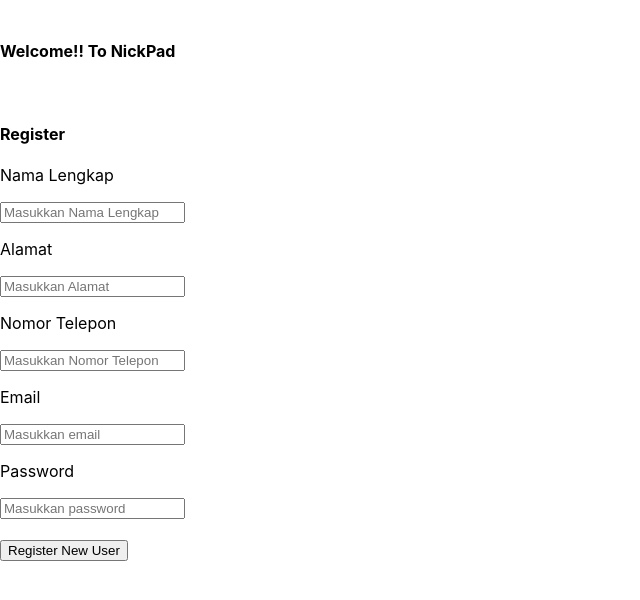
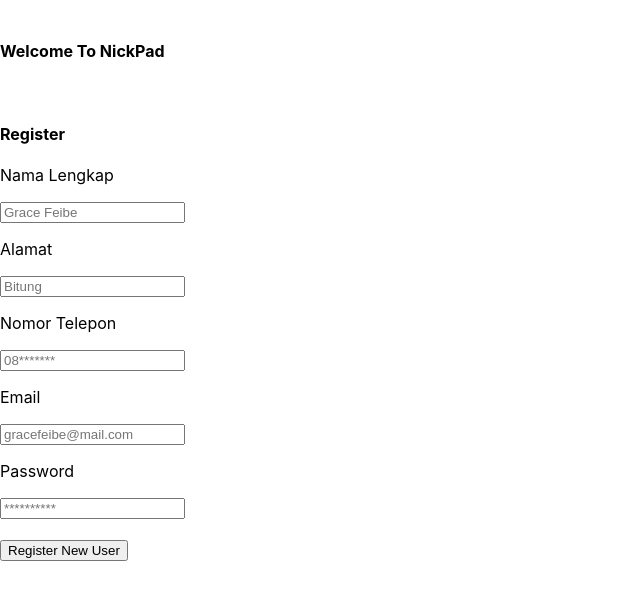
Before and after one commit to GraceFeibe21/backend_finalProject, a React (Create React App) app: page /register in a window 1280 px wide. Shown: the top 600 px of the page, without its empty margins (0-640 px from the left). Built offline with nearby package versions, Linux system fonts and the light colour scheme.

Commit message:
commit Register

```diff
--- a/src/pages/Register/index.js
+++ b/src/pages/Register/index.js
@@ -9,7 +9,7 @@ const Register  = () => {
     const [password, setPassword] = useState ('');
     const [fullName, setFullName] = useState ('');
     const [noTelepon, setnoTelepon] = useState ('');
-    const [welcomeText, setWelcomeText] = useState("Welcome!!");
+    const [welcomeText, setWelcomeText] = useState("Welcome To NickPad");
 
     let history = useHistory();
 
@@ -49,20 +49,20 @@ const Register  = () => {
     return (
         <div className="container" >
             <br />
-            <h4>{welcomeText} To NickPad</h4>
+            <h4>{welcomeText}</h4>
             <br />
             <h4>Register</h4>
             <div className="container mt-4">
             <p className="form-label mt-3  ">Nama Lengkap</p>
-            <input className="form-control mt-4" placeholder="Masukkan Nama Lengkap" value={fullName} onChange={(e) => setFullName(e.target.value)} />
+            <input className="form-control mt-4" placeholder="Grace Feibe" value={fullName} onChange={(e) => setFullName(e.target.value)} />
             <p className="form-label mt-3  ">Alamat</p>
-            <input className="form-control mt-4" placeholder="Masukkan Alamat" value={alamat} onChange={(e) => setAlamat(e.target.value)} />
+            <input className="form-control mt-4" placeholder="Bitung" value={alamat} onChange={(e) => setAlamat(e.target.value)} />
             <p className="form-label mt-3  ">Nomor Telepon</p>
-            <input className="form-control mt-4" type="number" placeholder="Masukkan Nomor Telepon" value={noTelepon} onChange={(e) => setnoTelepon(e.target.value)} />
+            <input className="form-control mt-4" type="number" placeholder="08*******" value={noTelepon} onChange={(e) => setnoTelepon(e.target.value)} />
             <p className="form-label mt-3  ">Email</p>
-            <input className="form-control mt-4" placeholder="Masukkan email" value={email} onChange={(e) => setEmail(e.target.value)} />
+            <input className="form-control mt-4" placeholder="gracefeibe@mail.com" value={email} onChange={(e) => setEmail(e.target.value)} />
             <p className="form-label mt-3 ">Password</p>
-            <input className="form-control mt-4" type="password" placeholder="Masukkan password" value={password} onChange={(e) => setPassword(e.target.value)} />
+            <input className="form-control mt-4" type="password" placeholder="**********" value={password} onChange={(e) => setPassword(e.target.value)} />
             <br />
             <br />
             <div className="d-grid gap-2 col-4 " >
```
